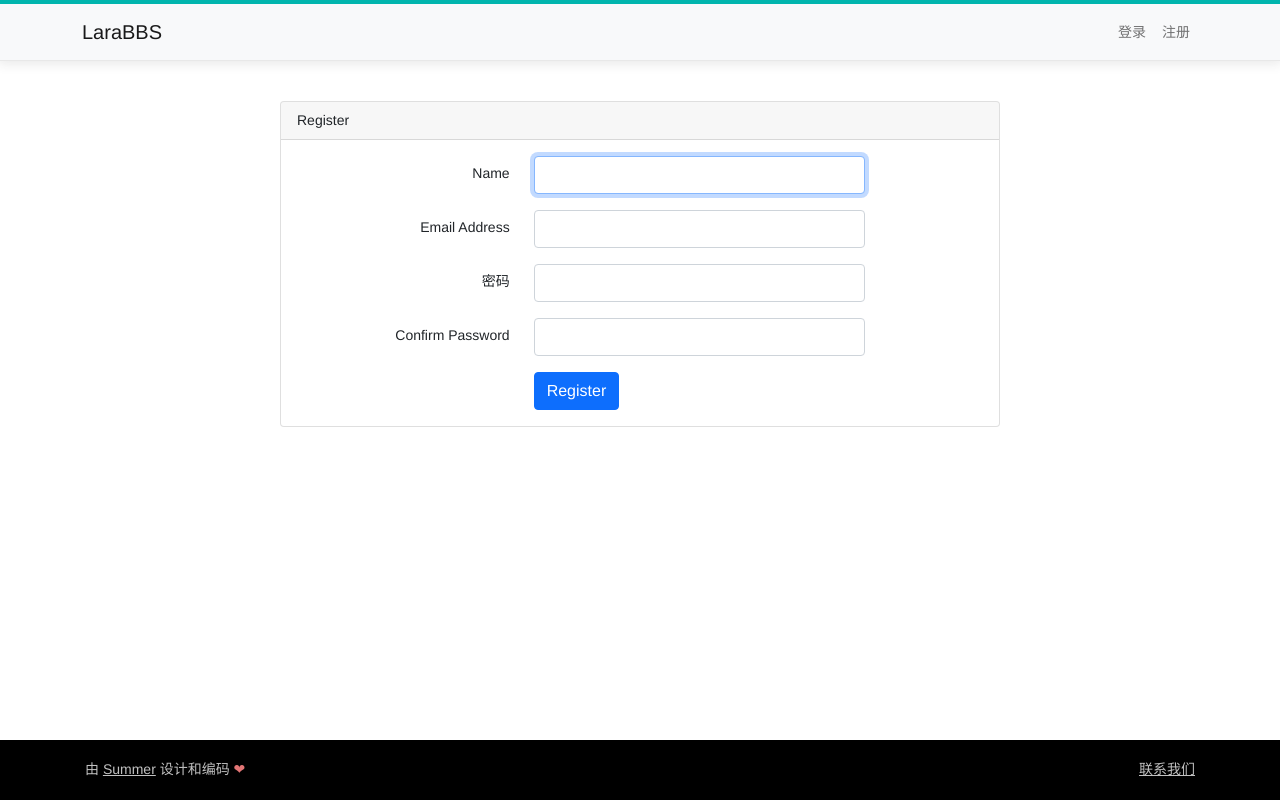
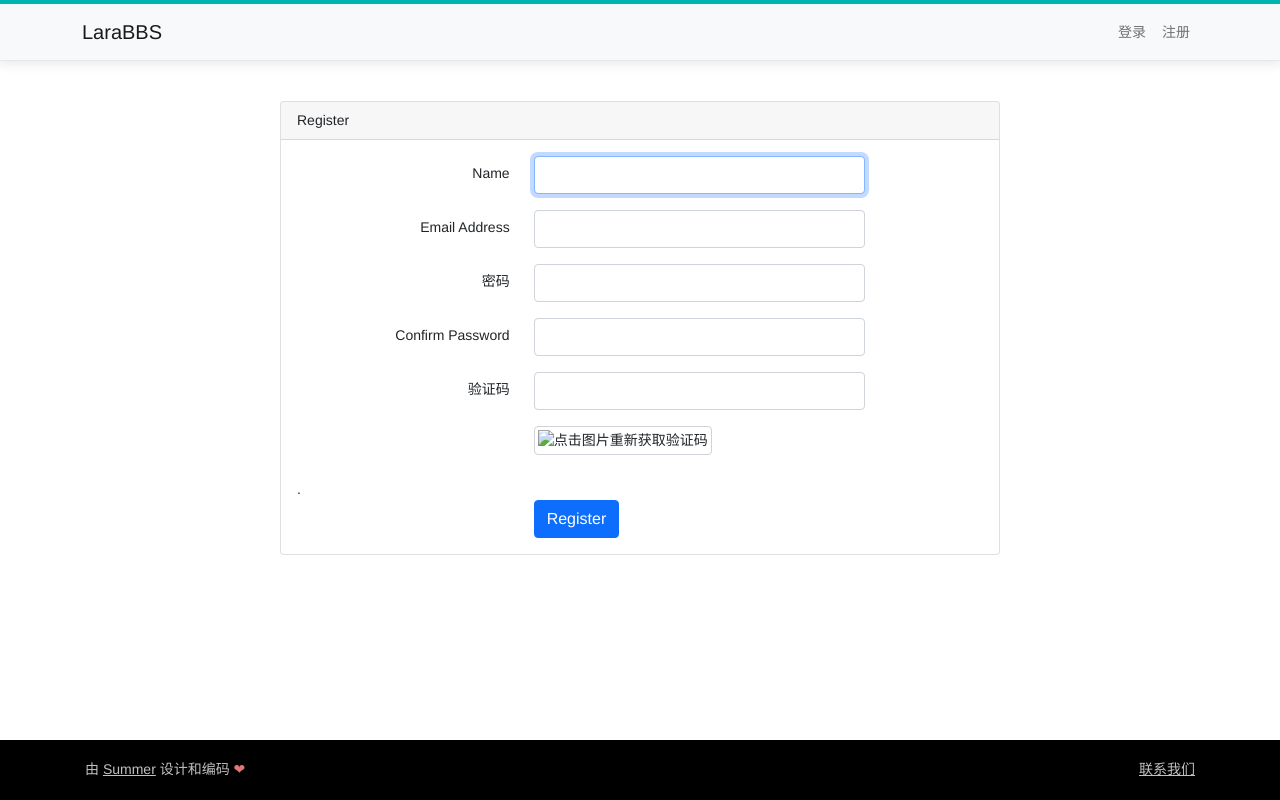
Before and after one commit to luoyvjin/larabbs, a Laravel app: page /register in a window 1280 px wide. Run offline with Laravel 9, Linux system fonts and the light colour scheme; data that the repository does not hold is empty; style sheets or scripts are compiled from the project's sources.

Commit message:
feat: 注册验证码

```diff
--- a/app/Http/Controllers/Auth/RegisterController.php
+++ b/app/Http/Controllers/Auth/RegisterController.php
@@ -50,7 +50,11 @@ class RegisterController extends Controller
         return Validator::make($data, [
             'name' => ['required', 'string', 'max:255'],
             'email' => ['required', 'string', 'email', 'max:255', 'unique:users'],
-            'password' => ['required', 'string', 'min:8', 'confirmed'],
+            'password' => ['required', 'string', 'min:6', 'confirmed'],
+            'captcha' => ['required', 'captcha'],
+        ], [
+            'captcha.required' => '验证码不能为空',
+            'captcha.captcha' => '请输入正确的验证码',
         ]);
     }
 
--- a/composer.json
+++ b/composer.json
@@ -13,6 +13,7 @@
         "laravel/framework": "^9.19",
         "laravel/sanctum": "^3.0",
         "laravel/tinker": "^2.7",
+        "mews/captcha": "~3.0",
         "overtrue/laravel-lang": "~6.0"
     },
     "require-dev": {
--- /dev/null
+++ b/config/captcha.php
@@ -0,0 +1,115 @@
+<?php
+
+return [
+    'disable' => env('CAPTCHA_DISABLE', false),
+    'characters' => [
+        'A',
+        'B',
+        'C',
+        'D',
+        'E',
+        'F',
+        'G',
+        'H',
+        'I',
+        'J',
+        'K',
+        'L',
+        'M',
+        'N',
+        'O',
+        'P',
+        'Q',
+        'R',
+        'S',
+        'T',
+        'U',
+        'V',
+        'W',
+        'X',
+        'Y',
+        'Z',
+        'a',
+        'b',
+        'c',
+        'd',
+        'e',
+        'f',
+        'g',
+        'h',
+        'i',
+        'j',
+        'k',
+        'l',
+        'm',
+        'n',
+        'o',
+        'p',
+        'q',
+        'r',
+        's',
+        't',
+        'u',
+        'v',
+        'w',
+        'x',
+        'y',
+        'z',
+        0,
+        1,
+        2,
+        3,
+        4,
+        5,
+        6,
+        7,
+        8,
+        9
+    ],
+    'fontsDirectory' => base_path('vendor/mews/captcha/assets/fonts'),
+    'bgsDirectory'   => base_path('vendor/mews/captcha/assets/backgrounds'),
+    'default' => [
+        'length' => 6,
+        'width' => 345,
+        'height' => 65,
+        'quality' => 90,
+        'math' => false,
+        'expire' => 60,
+        'encrypt' => false,
+    ],
+    'flat' => [
+        'length' => 6,
+        'fontColors' => ['#2c3e50', '#c0392b', '#16a085', '#c0392b', '#8e44ad', '#303f9f', '#f57c00', '#795548'],
+        'width' => 345,
+        'height' => 65,
+        'math' => false,
+        'quality' => 100,
+        'lines' => 6,
+        'bgImage' => true,
+        'bgColor' => '#28faef',
+        'contrast' => 0,
+    ],
+    'mini' => [
+        'length' => 3,
+        'width' => 60,
+        'height' => 32,
+    ],
+    'inverse' => [
+        'length' => 5,
+        'width' => 120,
+        'height' => 36,
+        'quality' => 90,
+        'sensitive' => true,
+        'angle' => 12,
+        'sharpen' => 10,
+        'blur' => 2,
+        'invert' => false,
+        'contrast' => -5,
+    ],
+    'math' => [
+        'length' => 9,
+        'width' => 120,
+        'height' => 36,
+        'quality' => 90,
+    ],
+];
--- a/resources/sass/app.scss
+++ b/resources/sass/app.scss
@@ -57,3 +57,12 @@ body {
     }
   }
 }
+
+.register-page {
+  img.captcha {
+    cursor: pointer;
+    border: 1px solid #ced4da;
+    border-radius: 4px;
+    padding: 3px;
+  }
+}
--- a/resources/views/auth/register.blade.php
+++ b/resources/views/auth/register.blade.php
@@ -1,7 +1,8 @@
 @extends('layouts.app')
 
 @section('content')
-<div class="container">
+    <div class="container register-page">
+
         <div class="row justify-content-center">
             <div class="col-md-8">
                 <div class="card">
@@ -15,7 +16,9 @@
                                 <label for="name" class="col-md-4 col-form-label text-md-end">{{ __('Name') }}</label>
 
                                 <div class="col-md-6">
-                                <input id="name" type="text" class="form-control @error('name') is-invalid @enderror" name="name" value="{{ old('name') }}" required autocomplete="name" autofocus>
+                                    <input id="name" type="text"
+                                        class="form-control @error('name') is-invalid @enderror" name="name"
+                                        value="{{ old('name') }}" required autocomplete="name" autofocus>
 
                                     @error('name')
                                         <span class="invalid-feedback" role="alert">
@@ -26,10 +29,13 @@
                             </div>
 
                             <div class="row mb-3">
-                            <label for="email" class="col-md-4 col-form-label text-md-end">{{ __('Email Address') }}</label>
+                                <label for="email"
+                                    class="col-md-4 col-form-label text-md-end">{{ __('Email Address') }}</label>
 
                                 <div class="col-md-6">
-                                <input id="email" type="email" class="form-control @error('email') is-invalid @enderror" name="email" value="{{ old('email') }}" required autocomplete="email">
+                                    <input id="email" type="email"
+                                        class="form-control @error('email') is-invalid @enderror" name="email"
+                                        value="{{ old('email') }}" required autocomplete="email">
 
                                     @error('email')
                                         <span class="invalid-feedback" role="alert">
@@ -40,10 +46,13 @@
                             </div>
 
                             <div class="row mb-3">
-                            <label for="password" class="col-md-4 col-form-label text-md-end">{{ __('Password') }}</label>
+                                <label for="password"
+                                    class="col-md-4 col-form-label text-md-end">{{ __('Password') }}</label>
 
                                 <div class="col-md-6">
-                                <input id="password" type="password" class="form-control @error('password') is-invalid @enderror" name="password" required autocomplete="new-password">
+                                    <input id="password" type="password"
+                                        class="form-control @error('password') is-invalid @enderror" name="password"
+                                        required autocomplete="new-password">
 
                                     @error('password')
                                         <span class="invalid-feedback" role="alert">
@@ -54,12 +63,34 @@
                             </div>
 
                             <div class="row mb-3">
-                            <label for="password-confirm" class="col-md-4 col-form-label text-md-end">{{ __('Confirm Password') }}</label>
+                                <label for="password-confirm"
+                                    class="col-md-4 col-form-label text-md-end">{{ __('Confirm Password') }}</label>
 
                                 <div class="col-md-6">
-                                <input id="password-confirm" type="password" class="form-control" name="password_confirmation" required autocomplete="new-password">
+                                    <input id="password-confirm" type="password" class="form-control"
+                                        name="password_confirmation" required autocomplete="new-password">
                                 </div>
                             </div>
+
+                            <div class="mb-3 row">
+                                <label for="captcha" class="col-md-4 col-form-label text-md-end">验证码</label>
+
+                                <div class="col-md-6">
+                                    <input id="captcha"
+                                        class="form-control{{ $errors->has('captcha') ? ' is-invalid' : '' }}"
+                                        name="captcha" required>
+
+                                    <img class="thumbnail captcha mt-3 mb-2" src="{{ captcha_src('flat') }}"
+                                        onclick="this.src='/captcha/flat?'+Math.random()" title="点击图片重新获取验证码">
+
+                                    @if ($errors->has('captcha'))
+                                        <span class="invalid-feedback" role="alert">
+                                            <strong>{{ $errors->first('captcha') }}</strong>
+                                        </span>
+                                    @endif
+                                </div>
+                            </div>
+                            .
 
                             <div class="row mb-0">
                                 <div class="col-md-6 offset-md-4">
```
Also changed, not shown: 1 other file. Lines whose indentation alone changed are shown as unchanged.
